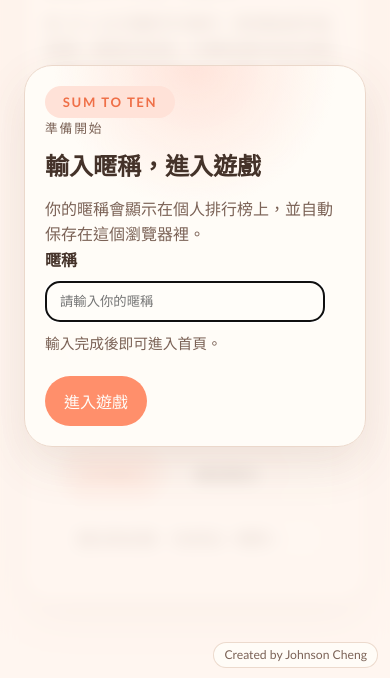
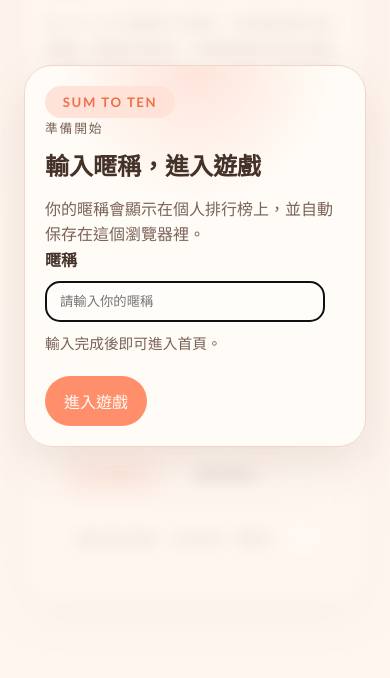
Before and after one commit to mychengpersonal/sum-to-ten, a website with bundled scripts: page index.html in a window 390 px wide. Shown: the part 166-844 px from the top of the page. Built offline with nearby package versions, Linux system fonts and the light colour scheme.

Commit message:
Revert "Update sum-ten (add water mark).css"
This reverts commit 91de36011385f74b1977a1ffeed35657f5d3480a.

```diff
--- a/sum-ten.css
+++ b/sum-ten.css
@@ -468,27 +468,3 @@ h1 {
     gap: 4px;
   }
 }
-
-.site-credit {
-  position: fixed;
-  right: 18px;
-  bottom: 14px;
-  margin: 0;
-  padding: 6px 10px;
-  border-radius: 999px;
-  background: rgba(255, 253, 249, 0.86);
-  border: 1px solid rgba(235, 216, 203, 0.95);
-  color: #7b6256;
-  font-size: 0.82rem;
-  line-height: 1;
-  pointer-events: none;
-  z-index: 30;
-}
-
-@media (max-width: 620px) {
-  .site-credit {
-    right: 12px;
-    bottom: 10px;
-    font-size: 0.76rem;
-  }
-}
```
